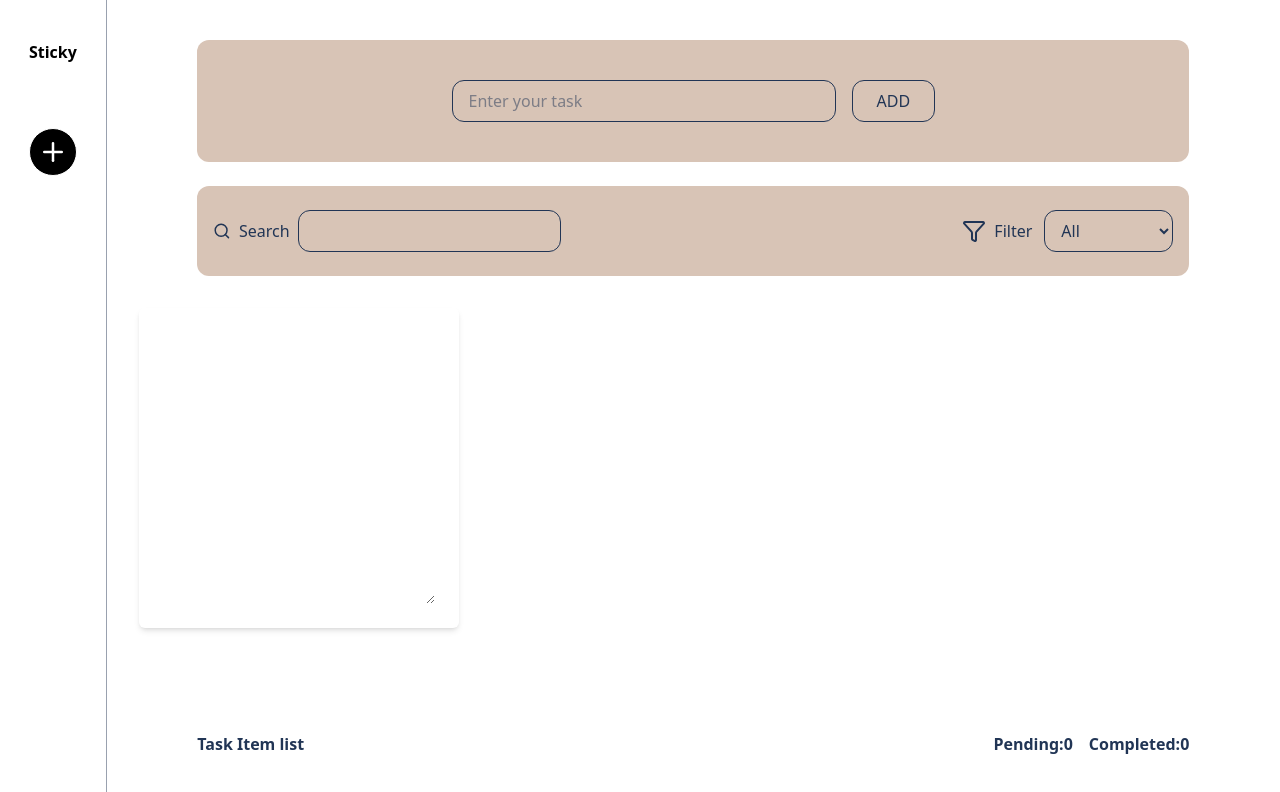
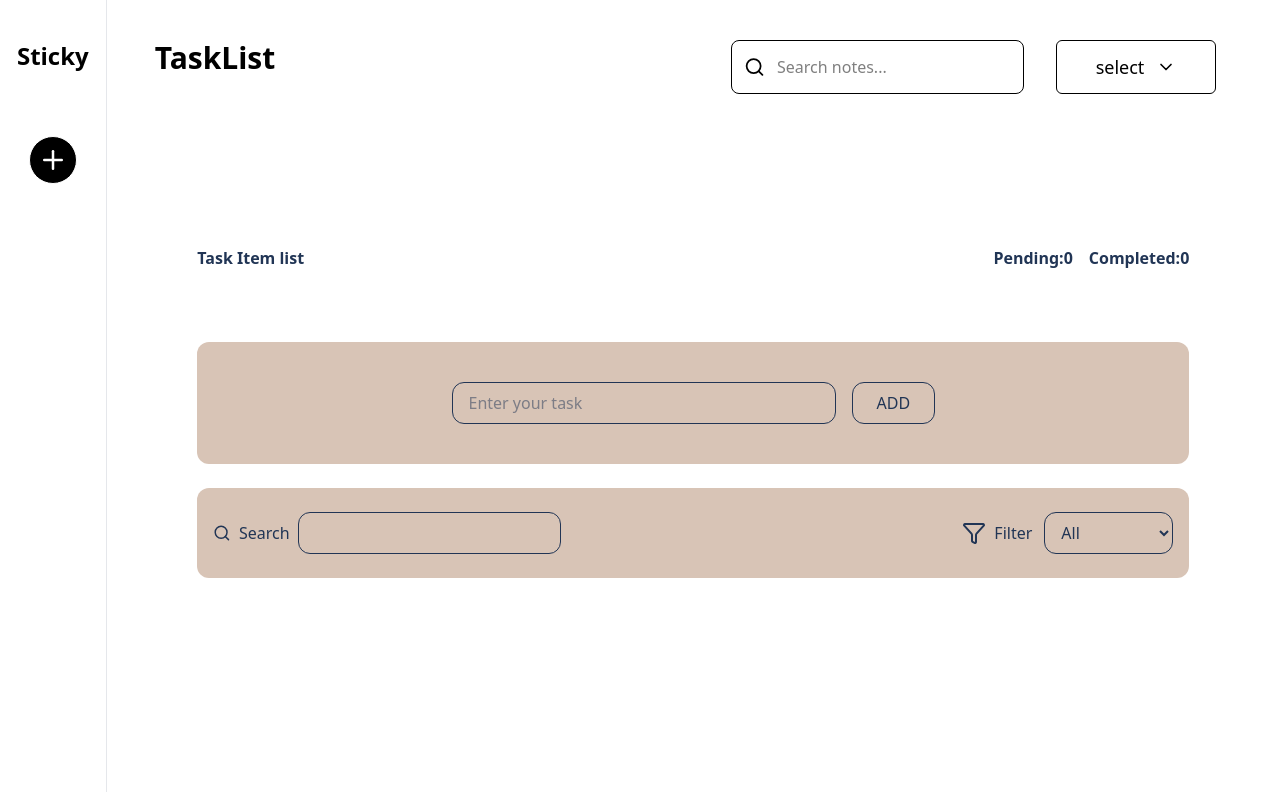
Before and after one commit to MohammadMasumHossain/Todo-using-typescript-Formik, a React (Vite) app: page / in a window 1280 px wide. Shown: the top 792 px of the page. Built offline with nearby package versions, Linux system fonts and the light colour scheme.

Commit message:
custom dropdown munu

```diff
--- /dev/null
+++ b/src/components/DropDownMenu.tsx
@@ -0,0 +1,45 @@
+import { ChevronDown } from "lucide-react";
+import { useState } from "react";
+
+const DropDownMenu = () => {
+  const [open, setOpen] = useState(false);
+  const [value, setValue] = useState("");
+
+  const options = [
+    { label: "All", value: "All" },
+    { label: "Pending", value: "Pending" },
+    { label: "Completed", value: "Completed" },
+  ];
+
+  return (
+    <div className="relative px-4 w-48">
+      <div
+        onClick={() => setOpen(!open)}
+        className="border flex py-3 rounded-md items-center justify-center gap-3 cursor-pointer bg-transparent"
+      >
+        <span className="text-lg">{value || "select"}</span>
+        <ChevronDown className="w-5 h-5" />
+      </div>
+
+      {/* Dropdown card */}
+      {open && (
+        <div className=" absolute  bg-transparent w-40 rounded-md shadow-lg top-full mt-2  ">
+          {options.map((item) => (
+            <div
+              key={item.value}
+              onClick={() => {
+                setValue(item.value);
+                setOpen(false);
+              }}
+              className="px-5 py-3 hover:bg-gray-200 rounded-md text-lg cursor-pointer"
+            >
+              {item.label}
+            </div>
+          ))}
+        </div>
+      )}
+    </div>
+  );
+};
+
+export default DropDownMenu;
--- /dev/null
+++ b/src/components/TaskHeader.tsx
@@ -0,0 +1,22 @@
+import { section } from "framer-motion/client";
+import { Search } from "lucide-react";
+
+const TaskHeader = () => {
+  return (
+    <section className="p-10 border-b border-gray-200">
+      <div className="flex flex-col gap-4  md:flex-row md:flex-wrap md:items-center lg:flex-nowrap lg:justify-between">
+        <div className="flex  gap-2 w-full  md:w-[48%] lg:w-auto text-primary items-center">
+          <Search />
+          <p>Search</p>
+          <input
+            type="text"
+            placeholder=" Search tasks..."
+            className="w-full border px-4 py-2 rounded-md"
+          />
+        </div>
+      </div>
+    </section>
+  );
+};
+
+export default TaskHeader;
--- a/src/components/TaskList.tsx
+++ b/src/components/TaskList.tsx
@@ -2,16 +2,21 @@ import { useContext, useState } from "react";
 import { FormContext } from "../contexts/FormContext";
 // import Delete_button from "./ui/Delete_button";
 
-import { Pin, SquarePen, Trash } from "lucide-react";
+import {
+  Pin,
+  Plus,
+  Search,
+  SquarePen,
+  Star,
+  Trash,
+  Trash2,
+  X,
+} from "lucide-react";
 import Swal from "sweetalert2";
 import ReactPaginate from "react-paginate";
 import { motion } from "framer-motion";
-
-type CardItem = {
-  id: number;
-  color: string;
-  text: string;
-};
+import DropDownMenu from "./DropDownMenu";
+// import FilterDropdown from "./FilterDropdown";
 
 const TaskList = () => {
   const formContext = useContext(FormContext);
@@ -21,12 +26,21 @@ const TaskList = () => {
     deleteTask,
     editTask,
     togglePin,
+    togglePinCard,
     toggleComplete,
     tasks,
     filterStatus,
     searchText,
     selectedColor,
     setSelectedColor,
+    cards,
+    noteText,
+    setNoteText,
+    showCard,
+    setShowCard,
+    addCard,
+    deleteCard,
+    editCard,
   } = formContext!;
 
   const filteredTasks = tasks.filter((task) => {
@@ -62,12 +76,15 @@ const TaskList = () => {
       confirmButtonText: "Yes, delete it!",
     }).then((result) => {
       if (result.isConfirmed) {
+        deleteCard(index);
         deleteTask(index);
 
         Swal.fire({
           title: "Deleted!",
           text: "Your file has been deleted.",
           icon: "success",
+          timer: 1200,
+          showConfirmButton: false,
         });
       }
     });
@@ -89,7 +106,8 @@ const TaskList = () => {
       },
     }).then((result) => {
       if (result.isConfirmed) {
-        editTask(index, result.value);
+        // editTask(index, result.value);
+        editCard(index, result.value);
 
         Swal.fire({
           icon: "success",
@@ -110,27 +128,99 @@ const TaskList = () => {
     setPageNumber(selected);
   };
 
-  const [cards, setCards] = useState<CardItem[]>([]);
-  const [newCardText, setNewCardText] = useState("");
-  const addCard = () => {
-    if (!selectedColor || !newCardText) return;
-    const newCard: CardItem = {
-      id: Date.now(),
-      color: selectedColor,
-      text: newCardText,
-    };
-    // Adds to the top of the list
-    setCards([newCard, ...cards]);
-    setNewCardText("");
-    setSelectedColor("");
-  };
+  // const [cards, setCards] = useState<CardItem[]>([]);
+  // const [noteText, setNoteText] = useState("");
+  // const [showCard, setShowCard] = useState(false);
+
   return (
     <>
-      <div
-        className={`h-80 max-w-xs rounded-md shadow-md ml-8 m-8 flex p-6 text-white font-semibold ${selectedColor}`}
-      >
-        <textarea className="w-full p-2  rounded-md  outline-none" />
-      </div>
+      <section className="pt-10 pb-10 justify-between flex ml-12 mr-12">
+        <div>
+          <h1 className="text-3xl font-bold">TaskList</h1>
+        </div>
+        <div className="flex space-x-4">
+          <div className="bg-white border w-auto  px-3 py-3 rounded-lg flex justify-center items-center">
+            <Search className=" mr-3" />
+            <input
+              className="bg-transparent w-full  outline-none font-medium"
+              type="text"
+              placeholder="Search notes..."
+            />
+          </div>
+
+          {/* <div className="border w-auto px-6 py-3 rounded-lg font-medium bg-transparent  items-center gap-3   ">
+            <select className=" text-black text-lg px-6  outline-none rounded-md">
+              <option className="hidden">select</option>
+              <option value="all">All</option>
+              <option value="pending">Pending</option>
+              <option value="completed">Completed</option>
+            </select>
+          </div> */}
+          <DropDownMenu></DropDownMenu>
+        </div>
+      </section>
+      <section className="grid  grid-cols-1 md:grid-cols-2 lg:grid-cols-4 gap-4 ml-12 mr-12  mt-10 ">
+        {showCard && (
+          <div
+            className={`relative h-80 max-w-sm rounded-md shadow-md p-6 font-semibold ${selectedColor}`}
+          >
+            <textarea
+              value={noteText}
+              onChange={(e) => setNoteText(e.target.value)}
+              className="w-full p-2 rounded-md outline-none text-black"
+            />
+
+            <button
+              onClick={() => {
+                if (noteText.trim()) {
+                  addCard();
+                } else {
+                  setNoteText("");
+                  setShowCard(false);
+                }
+              }}
+              className="absolute bottom-3 right-3 bg-white text-black rounded-full p-2 shadow"
+            >
+              {noteText.trim() ? <Plus /> : <X />}
+            </button>
+          </div>
+        )}
+
+        {cards.map((card) => (
+          <div
+            key={card.id}
+            className={` relative h-80 group max-w-sm rounded-md shadow-md p-6 text-white font-semibold ${card.color}`}
+          >
+            <p>{card.text}</p>
+
+            <div className="flex absolute bottom-4 right-4 space-x-2">
+              <div
+                onClick={() => togglePinCard(card.id)}
+                className={`bg-white text-black rounded-full p-2 shadow cursor-pointer
+                ${
+                  card.IsPinned
+                    ? "opacity-100 "
+                    : "opacity-100 lg:opacity-0 group-hover:opacity-100"
+                }`}
+              >
+                <Star />
+              </div>
+              <div
+                onClick={() => handleDelete(card.id)}
+                className=" bg-white text-black rounded-full p-2 shadow cursor-pointer"
+              >
+                <Trash2 />
+              </div>
+              <div
+                onClick={() => handleEdit(card.id, card.text)}
+                className=" bg-white text-black rounded-full p-2 shadow cursor-pointer"
+              >
+                <SquarePen />
+              </div>
+            </div>
+          </div>
+        ))}
+      </section>
       <section className="pt-10 w-full max-w-5xl px-4  mx-auto">
         <div className="flex justify-between font-semibold text-primary my-8">
           <div>
--- a/src/components/homelayout/LeftAside.tsx
+++ b/src/components/homelayout/LeftAside.tsx
@@ -3,13 +3,12 @@ import { useContext, useState } from "react";
 import { AnimatePresence, motion } from "framer-motion";
 import { FormContext } from "../../contexts/FormContext";
 
-const colors =[
-    "bg-red-500",
-    "bg-blue-500",
-    "bg-green-500",
-    "bg-yellow-500",
-    "bg-purple-500",
-    "bg-pink-500",
+const colors = [
+  "bg-[#FEC971]",
+  "bg-[#FE9B72]",
+  "bg-[#B994FD]",
+  "bg-[#00D5FB]",
+  "bg-[#E3EF8F]",
 ];
 
 const containerVariants = {
@@ -30,61 +29,55 @@ const containerVariants = {
 };
 
 const itemVariants = {
-    hidden:{y:20 , opacity:0},
-    visible:{y:0, opacity:1},
-    exit:{y:20, opacity:0},
+  hidden: { y: 20, opacity: 0 },
+  visible: { y: 0, opacity: 1 },
+  exit: { y: 20, opacity: 0 },
 };
 
-
-
 const LeftAside = () => {
-
   const [isVisible, setIsVisible] = useState(false);
 
-    const formContext=useContext(FormContext);
+  const formContext = useContext(FormContext);
 
-    if(!formContext) return null;
+  if (!formContext) return null;
 
-    const { setSelectedColor } = formContext;
+  const { setSelectedColor, setShowCard } = formContext;
 
   const handleColorSelect = (color: string) => {
     setSelectedColor(color);
   };
 
-
-
   return (
     <div>
-          <h3 className="font-bold text-xm text-center mt-10">Sticky </h3>
-          <motion.div
-          animate={{ rotateX: 180 }}
-           transition={{
-            type: "spring",
-            visualDuration: 0.5,
-             bounce: 0.5
-            }}
+      <h3 className="font-bold text-2xl text-center mt-10">Sticky </h3>
+      <div>
+        <motion.button
+          whileTap={{ scale: 0.9 }}
+          onClick={() => setIsVisible(!isVisible)}
+          className=" mt-16  border items-center flex  mx-auto p-2 rounded-full bg-black text-white"
         >
-            <motion.button
-             whileTap ={{ scale: 0.9 }}
-            onClick={() => setIsVisible(!isVisible)}
-             className=" mt-16  border items-center flex  mx-auto p-2 rounded-full bg-black text-white">
           {isVisible ? (
             <motion.span
               initial={{ rotate: 90 }}
               animate={{ rotate: 0 }}
-                 transition={{ duration: 0.3, type: "spring", visualDuration: 0.5, bounce: 0.5 }}
+              transition={{
+                duration: 0.3,
+                type: "spring",
+                visualDuration: 0.5,
+                bounce: 0.5,
+              }}
             >
+              <div>
                 <Plus size={30} />
+              </div>
             </motion.span>
           ) : (
-                <motion.span
-                  initial={{ rotate: 0 }}
-                  animate={{ rotate: 90 }}
-                  transition={{ duration: 0.3, type: "spring", visualDuration: 0.5, bounce: 0.5 }}
-                >
+            <motion.span initial={{ rotate: 0 }} animate={{ rotate: 90 }}>
+              <div>
                 <Plus size={30} />
+              </div>
             </motion.span>
-              )     }
+          )}
         </motion.button>
         <AnimatePresence>
           {isVisible && (
@@ -99,9 +92,10 @@ const LeftAside = () => {
                 <motion.div
                   key={index}
                   variants={itemVariants}
-                onClick={()=>{
+                  onClick={() => {
                     handleColorSelect(color);
-                  // setIsVisible(false);
+                    setShowCard(true);
+                    setIsVisible(false);
                   }}
                   className={`size-6 items-center flex justify-center mx-auto rounded-full shadow-md ${color}`}
                 />
@@ -109,10 +103,7 @@ const LeftAside = () => {
             </motion.div>
           )}
         </AnimatePresence>
-          </motion.div>
-
-
-
+      </div>
     </div>
   );
 };
--- a/src/contexts/FormContext.tsx
+++ b/src/contexts/FormContext.tsx
@@ -4,6 +4,13 @@ import type { ReactNode } from "react";
 type Task = {
   text: string;
   IsCompleted: boolean;
+  IsPinned: boolean;
+};
+
+type CardItem = {
+  id: number;
+  color: string;
+  text: string;
   IsPinned: boolean;
 };
 type FilterType = "all" | "pending" | "completed";
@@ -15,6 +22,7 @@ interface FormContextType {
   editTask: (index: number, updatedTask: string) => void;
   toggleComplete: (index: number) => void;
   togglePin: (index: number) => void;
+  togglePinCard: (id: number) => void;
   filterStatus: FilterType;
   setFilterStatus: (status: FilterType) => void;
   searchText: string;
@@ -22,6 +30,16 @@ interface FormContextType {
   selectedColor: string;
   setSelectedColor: (color: string) => void;
 
+  cards: CardItem[];
+  addCard: () => void;
+  deleteCard: (id: number) => void;
+  editCard: (id: number, updatedText: string) => void;
+
+  noteText: string;
+  setNoteText: (text: string) => void;
+
+  showCard: boolean;
+  setShowCard: (value: boolean) => void;
 }
 
 export const FormContext = createContext<FormContextType | null>(null);
@@ -32,15 +50,43 @@ const FormProvider = ({ children }: { children: ReactNode }) => {
 
     return savedtasks ? JSON.parse(savedtasks) : [];
   });
+  const [cards, setCards] = useState<CardItem[]>(() => {
+    const saved = localStorage.getItem("Cards");
+    return saved ? JSON.parse(saved).reverse() : [];
+  });
 
-    const [filterStatus, setFilterStatus] = useState<FilterType>("all");
-    const[searchText, setSearchText] = useState("")
-    const[selectedColor, setSelectedColor] = useState<string>("");
+  const [noteText, setNoteText] = useState("");
+  const [showCard, setShowCard] = useState(false);
+
+  const [filterStatus, setFilterStatus] = useState<FilterType>("all");
+  const [searchText, setSearchText] = useState("");
+  const [selectedColor, setSelectedColor] = useState<string>("");
 
   // to save data whenev3er tasks state change;
   useEffect(() => {
     localStorage.setItem("Tasks", JSON.stringify(tasks));
   }, [tasks]);
+
+  useEffect(() => {
+    localStorage.setItem("Cards", JSON.stringify(cards));
+  }, [cards]);
+
+  const addCard = () => {
+    if (!noteText.trim()) return;
+
+    setCards((prev) => [
+      {
+        id: Date.now(),
+        text: noteText,
+        color: selectedColor,
+        IsPinned: false,
+      },
+      ...prev,
+    ]);
+
+    setNoteText("");
+    setShowCard(false);
+  };
 
   const addTask = (text: string) => {
     setTasks((prev) => [
@@ -52,10 +98,15 @@ const FormProvider = ({ children }: { children: ReactNode }) => {
     setTasks((prev) => prev.filter((_, i) => i !== index));
   };
 
-  const editTask = (index: number, updatedTask: string) => {
-    setTasks((prev) => {
-      const updated = [...prev];
-      updated[index].text = updatedTask;
+  const deleteCard = (id: number) => {
+    setCards((prev) => prev.filter((card) => card.id !== id));
+  };
+
+  const editCard = (id: number, updatedText: string) => {
+    setCards((prev) => {
+      const updated = prev.map((card) =>
+        card.id === id ? { ...card, text: updatedText } : card
+      );
       return updated;
     });
   };
@@ -77,6 +128,23 @@ const FormProvider = ({ children }: { children: ReactNode }) => {
     });
   };
 
+  const togglePinCard = (id: number) => {
+    setCards((prev) => {
+      const updated = prev.map((card) =>
+        card.id === id ? { ...card, IsPinned: !card.IsPinned } : card
+      );
+      return updated;
+    });
+  };
+
+  const editTask = (index: number, updatedTask: string) => {
+    setTasks((prev) => {
+      const updated = [...prev];
+      updated[index].text = updatedTask;
+      return updated;
+    });
+  };
+
   return (
     <FormContext.Provider
       value={{
@@ -86,12 +154,21 @@ const FormProvider = ({ children }: { children: ReactNode }) => {
         editTask,
         toggleComplete,
         togglePin,
-         filterStatus,
+        togglePinCard,
+        filterStatus,
         setFilterStatus,
         searchText,
         setSearchText,
         selectedColor,
-        setSelectedColor
+        setSelectedColor,
+        cards,
+        addCard,
+        deleteCard,
+        editCard,
+        noteText,
+        setNoteText,
+        showCard,
+        setShowCard,
       }}
     >
       {children}
--- a/src/layouts/RootLayout.tsx
+++ b/src/layouts/RootLayout.tsx
@@ -1,19 +1,20 @@
 import LeftAside from "../components/homelayout/LeftAside";
 import Taskform from "../components/Taskform";
+import TaskHeader from "../components/TaskHeader";
 import TaskList from "../components/TaskList";
 
 const RootLayout = () => {
   return (
     <>
       <main className="bg-back grid grid-cols-12 h-screen">
-       <aside className="left_side border-r border-r-gray-400 col-span-1 ">
+        <aside className="left_side border-r border-r-gray-200 col-span-1 ">
           <LeftAside></LeftAside>
-       </aside>
+        </aside>
 
-       <aside className="right_side col-span-11 ">
-         <Taskform></Taskform>
-        <TaskList></TaskList>
-       </aside>
+        <aside className="right_side col-span-11  ">
+          <TaskList></TaskList>
+          <Taskform></Taskform>
+        </aside>
         {/* <Formikform></Formikform> */}
       </main>
     </>
```
Lines whose indentation alone changed are shown as unchanged.
